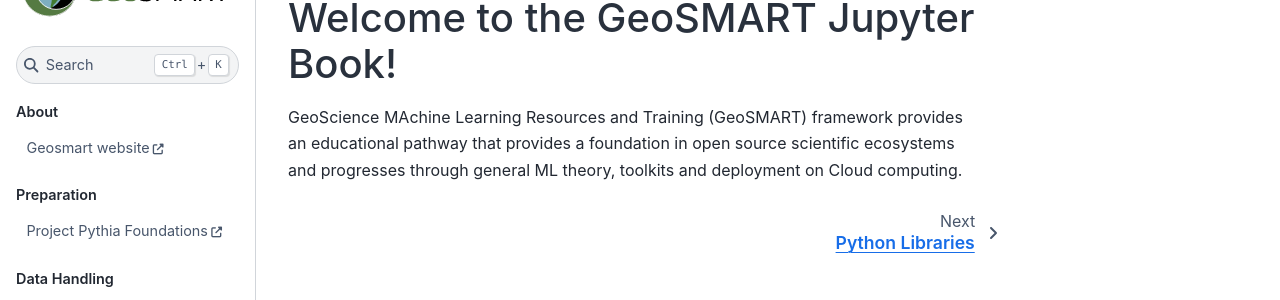
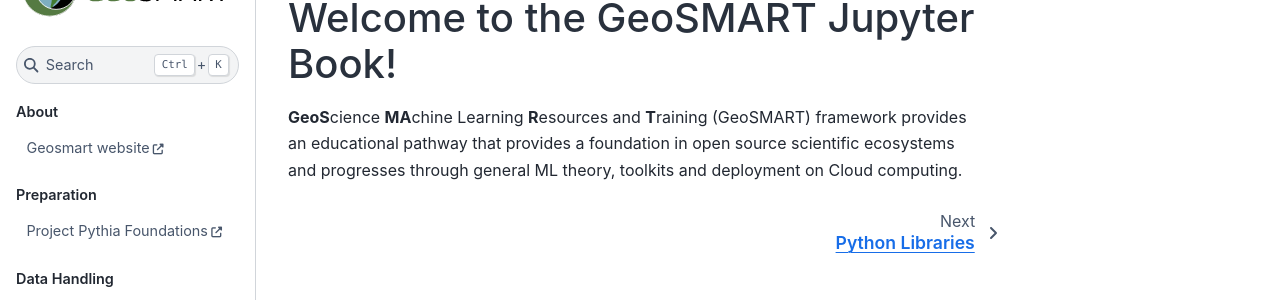
Before and after one commit to geo-smart/scm_geosmart_use_case, a Jupyter Book: the page built from book/intro.md, in a window 1280 px wide and 900 px high. Shown: the part 125-425 px from the top of the window. Built offline with Jupyter Book 1.0.4 settings and Sphinx 7.4.7 and the Sphinx Book theme 1.1.4, drawn with Linux system fonts in a browser that asks for light colours.

Commit message:
minor text edits

```diff
--- a/book/intro.md
+++ b/book/intro.md
@@ -1,3 +1,3 @@
 # Welcome to the GeoSMART Jupyter Book!
 
-GeoScience MAchine Learning Resources and Training (GeoSMART) framework provides an educational pathway that provides a foundation in open source scientific ecosystems and progresses through general ML theory, toolkits and deployment on Cloud computing.
+**GeoS**cience **MA**chine Learning **R**esources and **T**raining (GeoSMART) framework provides an educational pathway that provides a foundation in open source scientific ecosystems and progresses through general ML theory, toolkits and deployment on Cloud computing.
```
Also changed, not shown: README.md (+1 -1 lines).
